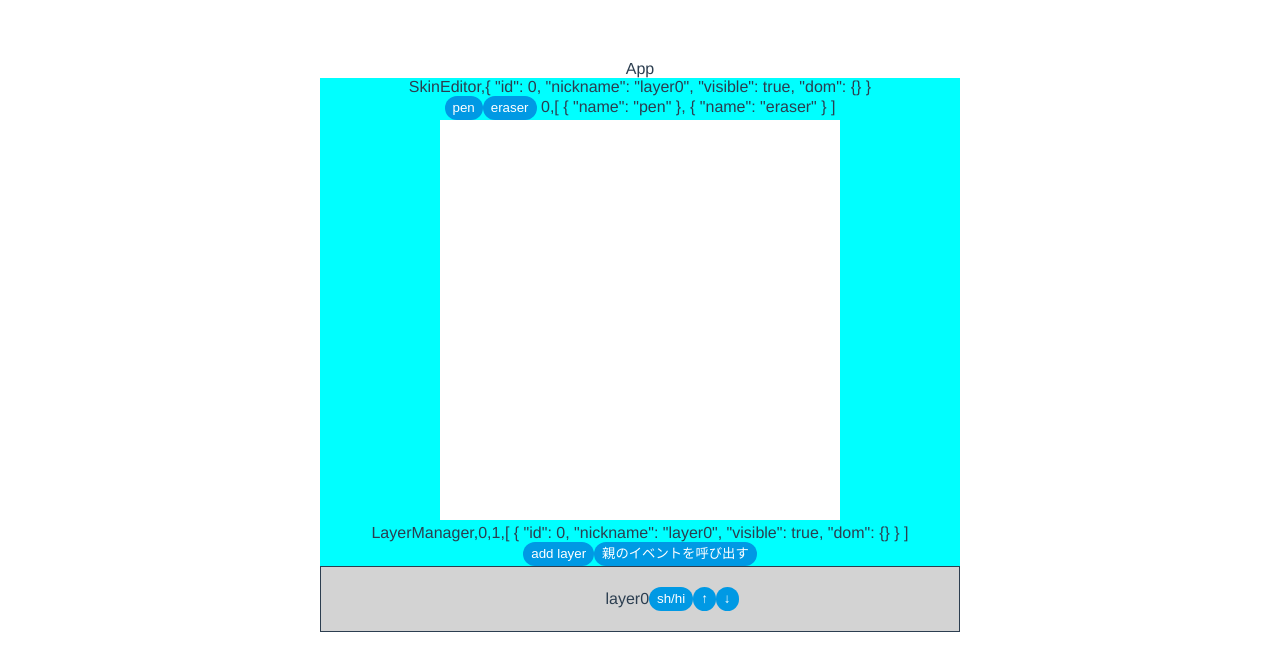
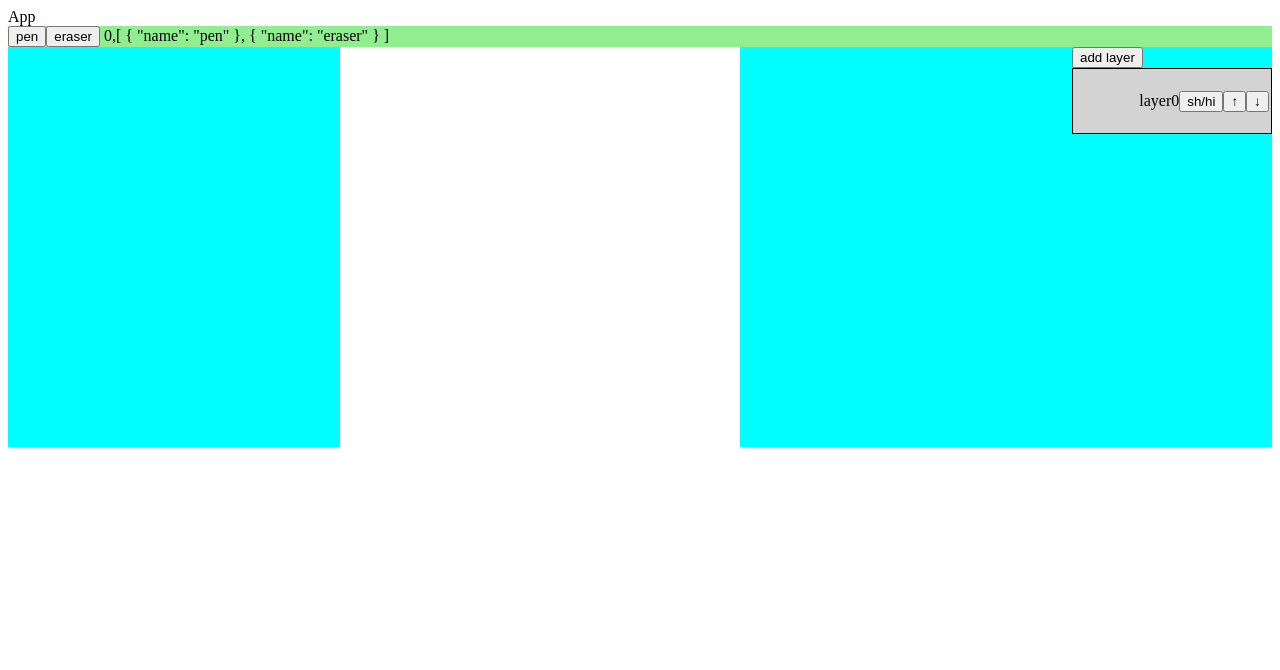
Before and after one commit to badfalcon/skin_editor_vue, a Vue app: page / in a window 1280 px wide. Shown: the top 670 px of the page. Built offline with nearby package versions, Linux system fonts and the light colour scheme.

Commit message:
adjust style a little

```diff
--- a/src/App.vue
+++ b/src/App.vue
@@ -18,15 +18,6 @@ export default {
 }
 </script>
 
-<style>
-@import "main.css";
+<style scoped>
 
-#app {
-  font-family: Avenir, Helvetica, Arial, sans-serif;
-  -webkit-font-smoothing: antialiased;
-  -moz-osx-font-smoothing: grayscale;
-  text-align: center;
-  color: #2c3e50;
-  margin-top: 60px;
-}
 </style>
--- a/src/components/LayerManager.vue
+++ b/src/components/LayerManager.vue
@@ -1,8 +1,8 @@
 <template>
   <div id="layerManager">
-    <div class="debug">{{ name }},{{ current }},{{ nextIndex }},{{ layers }}</div>
+<!--    <div class="debug">{{ name }},{{ current }},{{ nextIndex }},{{ layers }}</div>-->
     <button @click="addLayer">add layer</button>
-    <button @click="repaint">親のイベントを呼び出す</button>
+<!--    <button @click="repaint">親のイベントを呼び出す</button>-->
     <Layer v-for="layer in layers" v-bind:key="layer.id" :layer_obj="layer"
            @layer-toggle="toggle(layer)" @layer-select="select(layer)"
            :class="{currentLayer: layer.id===current}"></Layer>
--- a/src/components/SkinEditor.vue
+++ b/src/components/SkinEditor.vue
@@ -1,16 +1,22 @@
 <template>
   <div id="skinEditor">
-    <div class="debug">
-      {{ name }},{{ currentLayer }}
+<!--    <div class="debug">-->
+<!--      {{ name }},{{ currentLayer }}-->
+<!--    </div>-->
+    <div id="appHead">
+      <div id="toolManager">
+        <button v-for="(value,index) in tools" :key="'tool'+index" @click="selectTool(index)">{{value.name}}</button>
+        {{currentTool}},{{tools}}
+      </div>
     </div>
-    <div id="toolManager">
-      <button v-for="(value,index) in tools" :key="'tool'+index" @click="selectTool(index)">{{value.name}}</button>
-      {{currentTool}},{{tools}}
+    <div id="appBody">
+      <!--    <PixelCanvas ref="mainCanvas" :width=400 :height=400 :pixel-width=64 :pixel-height=64></PixelCanvas>-->
+      <div id="canvasArea">
+        <canvas id="mainCanvas" ref="mainCanvas" width="400" height="400"
+                v-on="{pointerover:onPointerOver,pointerenter:onPointerEnter,pointerdown:onPointerDown,pointermove:onPointerMove,pointerup:onPointerUp,pointerout:onPointerOut,pointerleave:onPointerLeave}"></canvas>
+      </div>
+      <LayerManager id="layerManager" ref="layerManager" @repaint="repaint" @updateLayer="updateLayer"></LayerManager>
     </div>
-<!--    <PixelCanvas ref="mainCanvas" :width=400 :height=400 :pixel-width=64 :pixel-height=64></PixelCanvas>-->
-    <canvas id="mainCanvas" ref="mainCanvas" width="400" height="400"
-            v-on="{pointerover:onPointerOver,pointerenter:onPointerEnter,pointerdown:onPointerDown,pointermove:onPointerMove,pointerup:onPointerUp,pointerout:onPointerOut,pointerleave:onPointerLeave}"></canvas>
-    <LayerManager ref="layerManager" @repaint="repaint" @updateLayer="updateLayer"></LayerManager>
   </div>
 </template>
 
@@ -145,7 +151,31 @@ export default {
   background: aqua;
 }
 
+#appHead{
+
+}
+
+#appBody{
+  display:flex;
+}
+
+#toolManager{
+  background: lightgreen;
+}
+
+#canvasArea{
+  flex-grow: 1;
+  display: flex;
+  justify-content: center;
+  align-items: center;
+}
+
 #mainCanvas{
   background: white;
 }
+
+#layerManager{
+  -webkit-flex-basis: 50px;
+  flex-basis: 200px;
+}
 </style>
```
